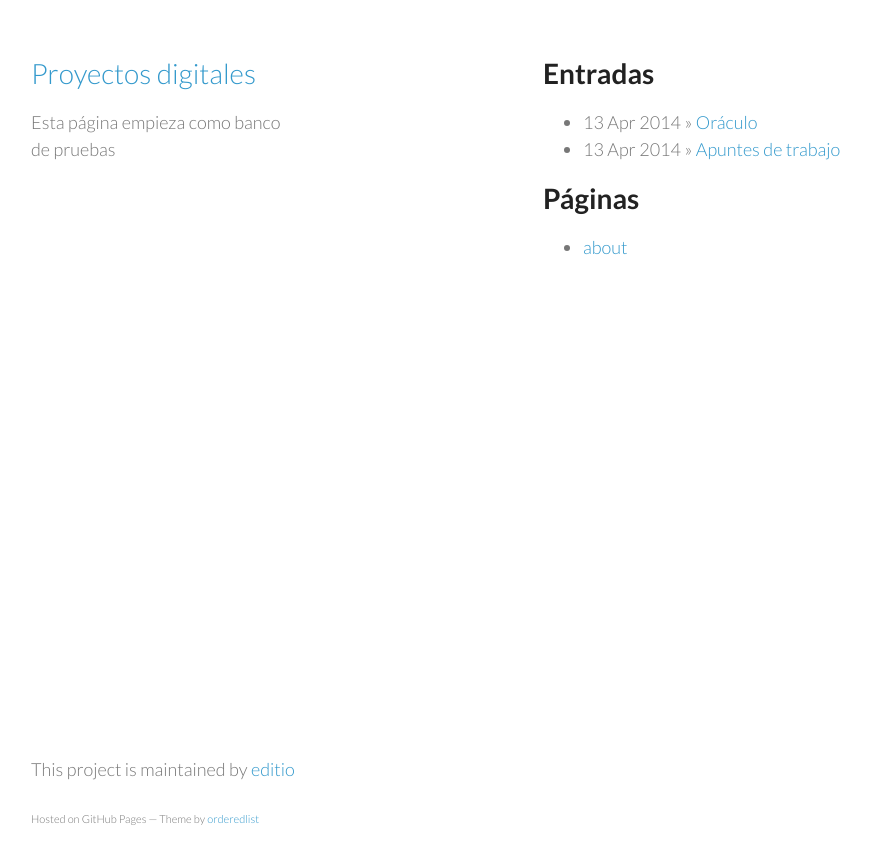
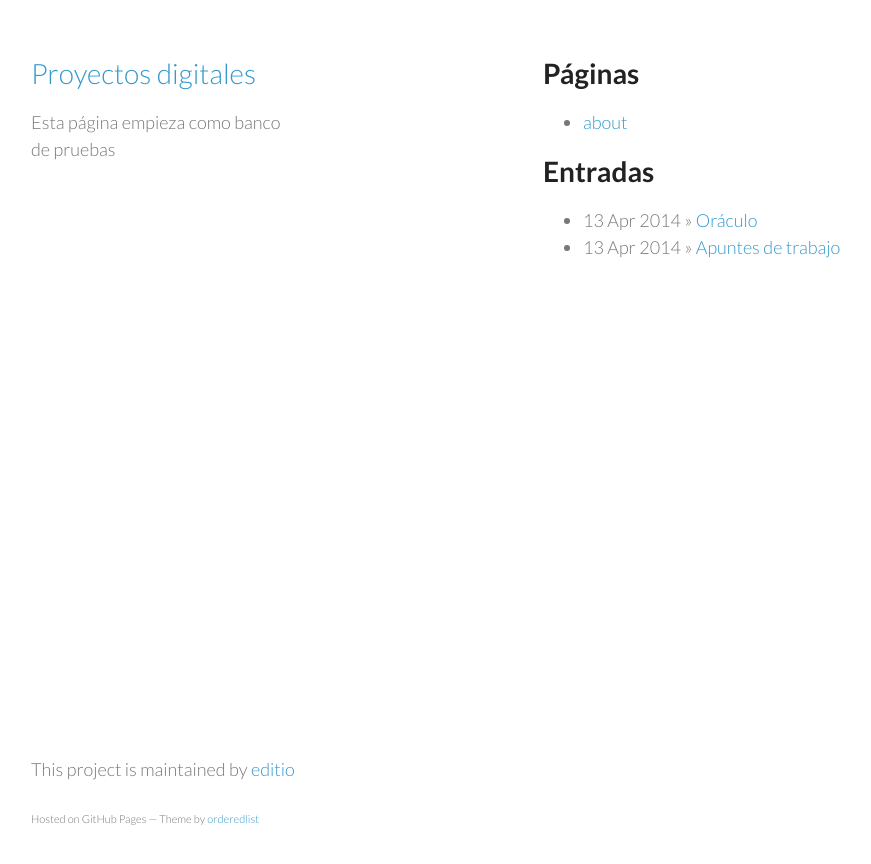
Before and after one commit to editio/editio.github.io, a Jekyll site: the page built from index.html, in a window 1280 px wide. Shown: the top 864 px of the page, without its empty margins (27-898 px from the left). Built offline with Jekyll 4.4.1, drawn with Linux system fonts in a browser that asks for light colours; Markdown is read by kramdown in place of the engine named in the settings; part of the change alters nothing that is shown.

Commit message:
update ogden pag&post

```diff
--- a/index.html
+++ b/index.html
@@ -1,10 +1,13 @@
 ---
 layout: default
-title: EDITIO
+title: Editio
 
 ---
 
-
+   <h1>Páginas</h1>
+  <ul>
+   <li><a href="/about">about</a></li>
+  </ul>
 
   <h1>Entradas</h1>
   <ul class="posts">
@@ -12,9 +15,3 @@ title: EDITIO
       <li><span>{{ post.date | date_to_string }}</span> &raquo; <a href="{{ post.url }}">{{ post.title }}</a></li>
     {% endfor %}
   </ul>
-
-
-<h1>Páginas</h1>
-  <ul>
-   <li><a href="/about">about</a></li>
-  </ul>
```
